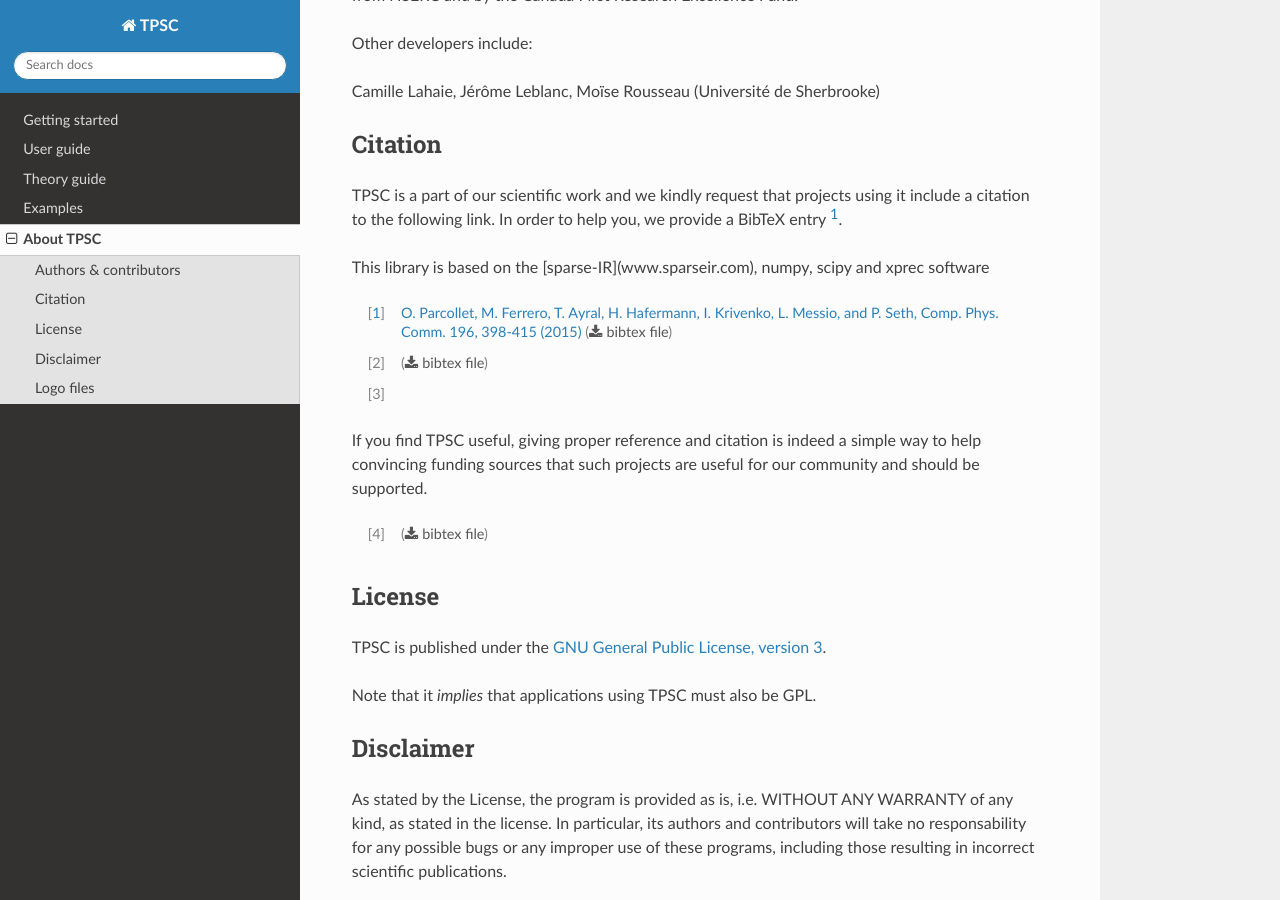
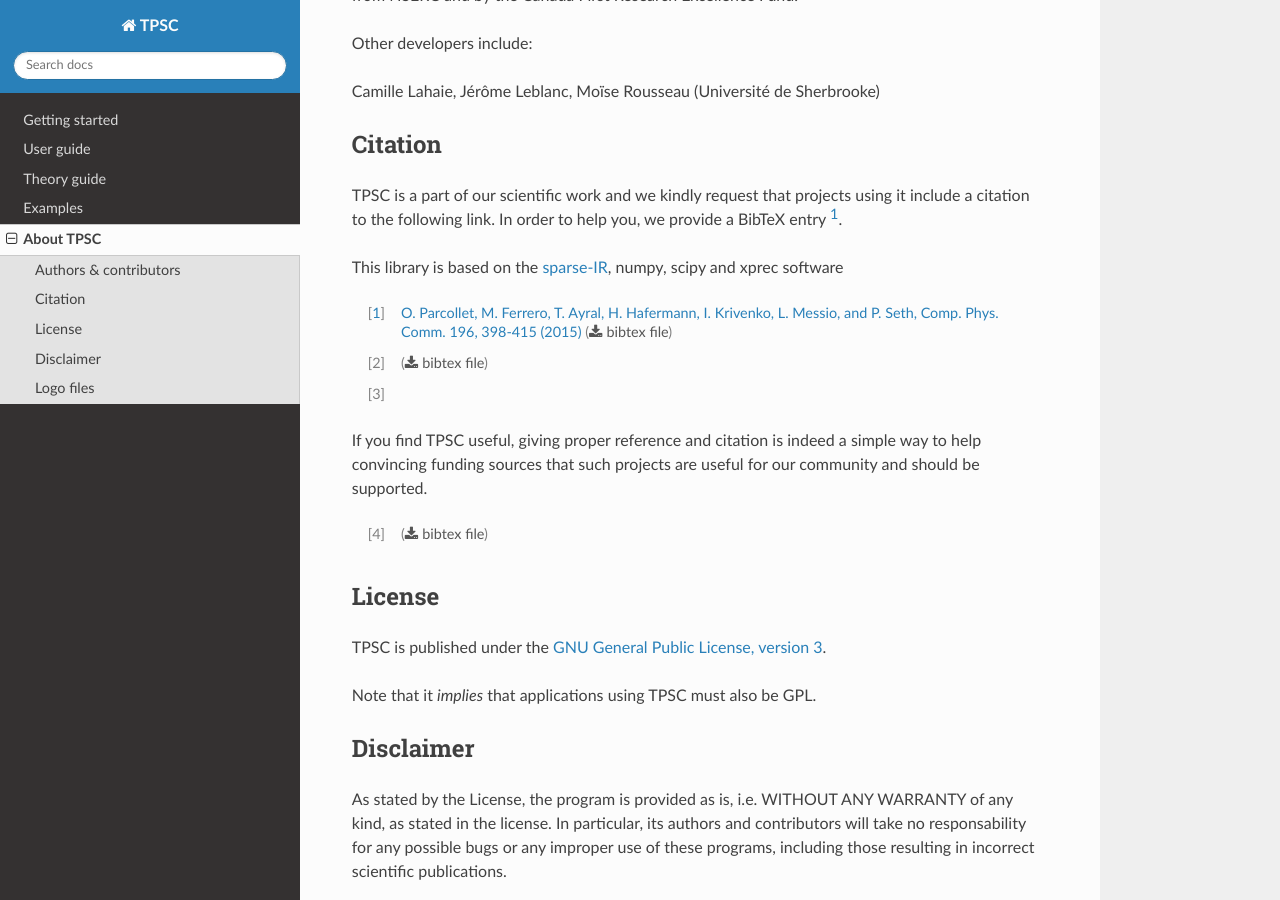
Before and after one commit to amstremblay/TPSC, a Sphinx documentation site: the page built from docs/source/about.rst, in a window 1280 px wide and 900 px high, scrolled down 448 px. Built offline with Sphinx 7.4.7 and the Read the Docs theme 3.1.0, drawn with Linux system fonts in a browser that asks for light colours; some of the changed lines change nothing that is shown.

Commit message:
Fix Sparse-IR link

```diff
--- a/docs/source/about.rst
+++ b/docs/source/about.rst
@@ -1,5 +1,5 @@
 About TPSC
-###########
+##########
 
 
 Authors & contributors
@@ -26,7 +26,9 @@
 projects using it include a citation to the following link. In
 order to help you, we provide a BibTeX entry [#triqs]_.
 
-This library is based on the [sparse-IR](www.sparseir.com), numpy, scipy and xprec software
+This library is based on the `sparse-IR
+<https://spm-lab.github.io/sparse-ir-tutorial/index.html>`_, numpy, scipy and
+xprec software
 
 .. [#triqs] `O. Parcollet, M. Ferrero, T. Ayral, H. Hafermann, I. Krivenko, L. Messio, and P. Seth, Comp. Phys. Comm. 196, 398-415 (2015) <http://dx.doi.org/10.1016/j.cpc.2015.04.023>`_ (:download:`bibtex file <triqs.bib>`)
 
```
